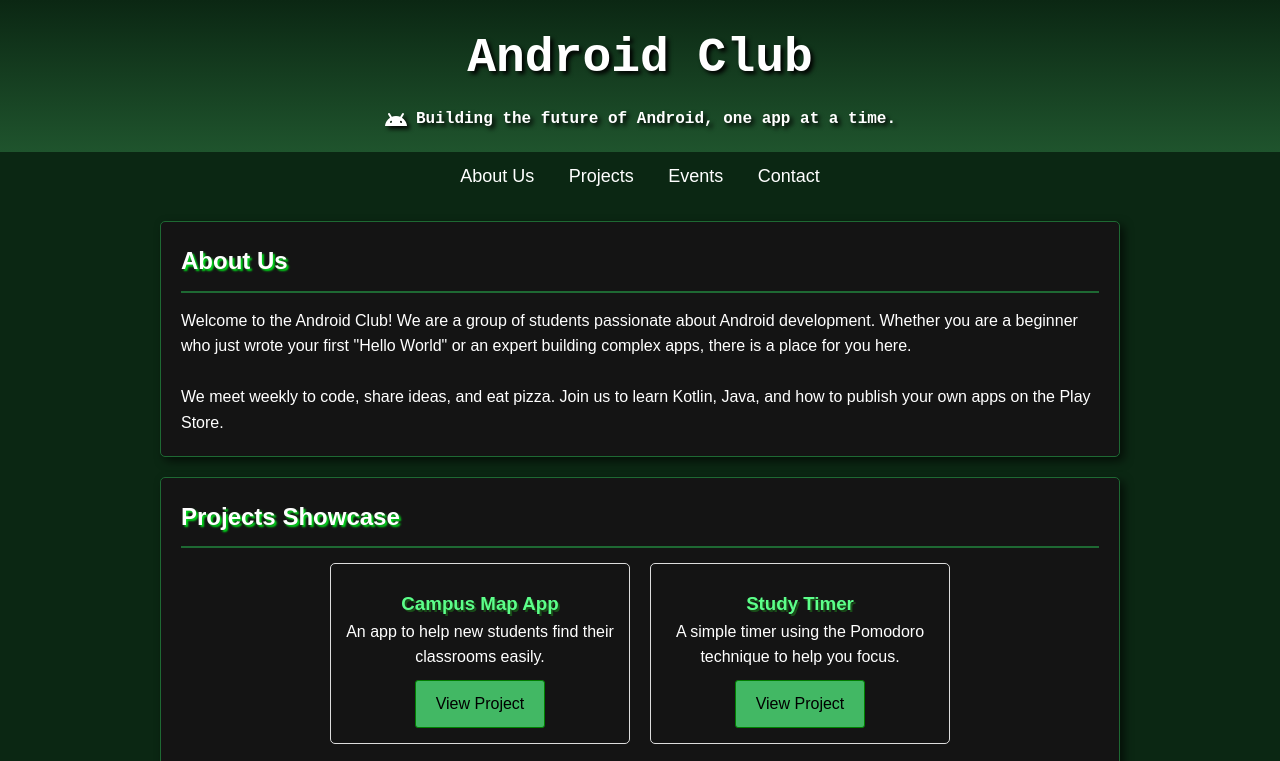
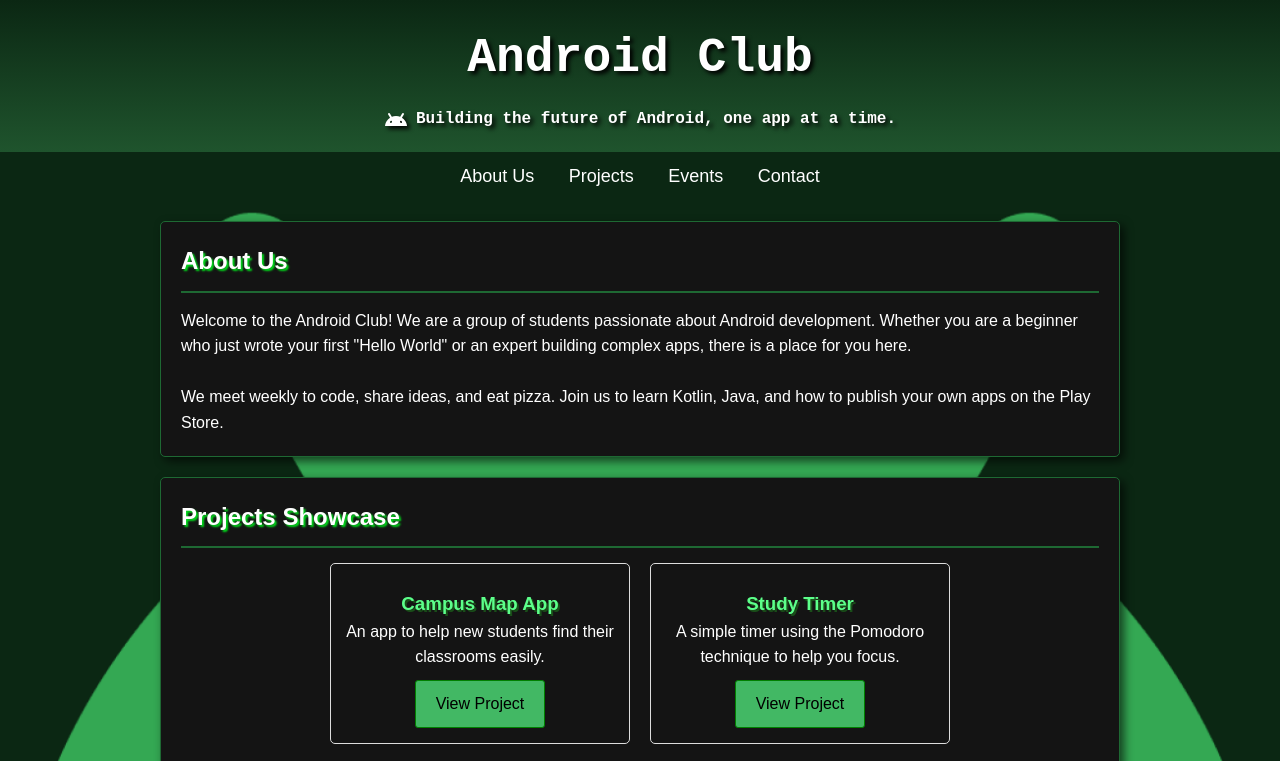
Before and after one commit to Person-0/club-website, a plain HTML site: page index.html in a window 1280 px wide. Shown: the top 761 px of the page. Drawn offline with nearby package versions, Linux system fonts and the light colour scheme.

Commit message:
added bg logo

```diff
--- a/assets/index.css
+++ b/assets/index.css
@@ -64,6 +64,8 @@
     max-width: 1000px;
     margin: 0 auto;
     padding: 20px;
+    z-index: 1;
+    position: relative;
 }
 
 section {
@@ -150,4 +152,20 @@
     left: 0;
     top: 0;
     pointer-events: none;
+    z-index: 2;
 }
+
+#bg {
+    width: 100%;
+    height: 100%;
+    position: absolute;
+    left: 0;
+    top: 0;
+}
+
+#bg > img {
+    width: 100%;
+    height: auto;
+    transform: translateY(10vh);
+    position: fixed;
+}
--- a/index.html
+++ b/index.html
@@ -95,6 +95,10 @@
 
     </div>
 
+    <div id="bg">
+        <img src="./assets/logo.png">
+    </div>
+
     <canvas id="cursor"></canvas>
 
     <script src="./assets/index.js" type="module"></script>
```
Also changed, not shown: assets/logo.png (added).
